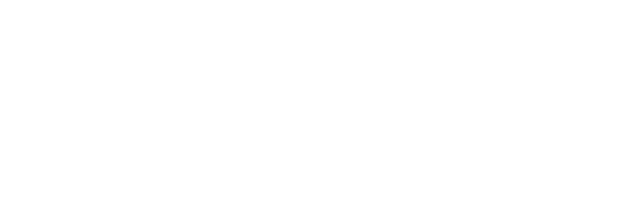
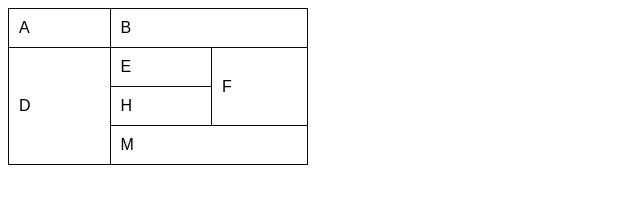
Before and after one commit to Luaabydyas/html-css, a plain HTML site: page exercicios/ex023/tabela003.html in a window 1280 px wide. Shown: the whole page, without its empty margins (0-640 px from the left). Drawn offline with Linux system fonts and the light colour scheme.

Commit message:
atualização tabela 003

```diff
--- a/exercicios/ex023/tabela003.html
+++ b/exercicios/ex023/tabela003.html
@@ -3,9 +3,54 @@
 <head>
     <meta charset="UTF-8">
     <meta name="viewport" content="width=device-width, initial-scale=1.0">
-    <title>Document</title>
+    <title>Mescclagem de Células</title>
+
+    <style>
+
+        body {
+            font-family: Arial, Helvetica, sans-serif;
+
+        }
+
+        table {
+            border-collapse: collapse;
+
+            width: 300px;
+
+        }
+
+        td {
+            border: 1px solid rgb(10, 10, 10);
+            text-align: centerrgb(7, 7, 7);
+            padding: 10px;
+
+        }
+    </style>
 </head>
 <body>
+    <table>
+        <tr>
+            <td>A</td>
+            <td colspan="2">B</td>
+
+        </tr>
+        <tr>
+            <td rowspan="3">D</td>
+            <td>E</td>
+            <td rowspan="2">F</td>
+        </tr>
+        <tr>
+
+            <td>H</td>
+
+        </tr>
+        <tr>
+
+
+            <td colspan="2">M</td>
+
+        </tr>
+    </table>
 
 </body>
 </html>
```
